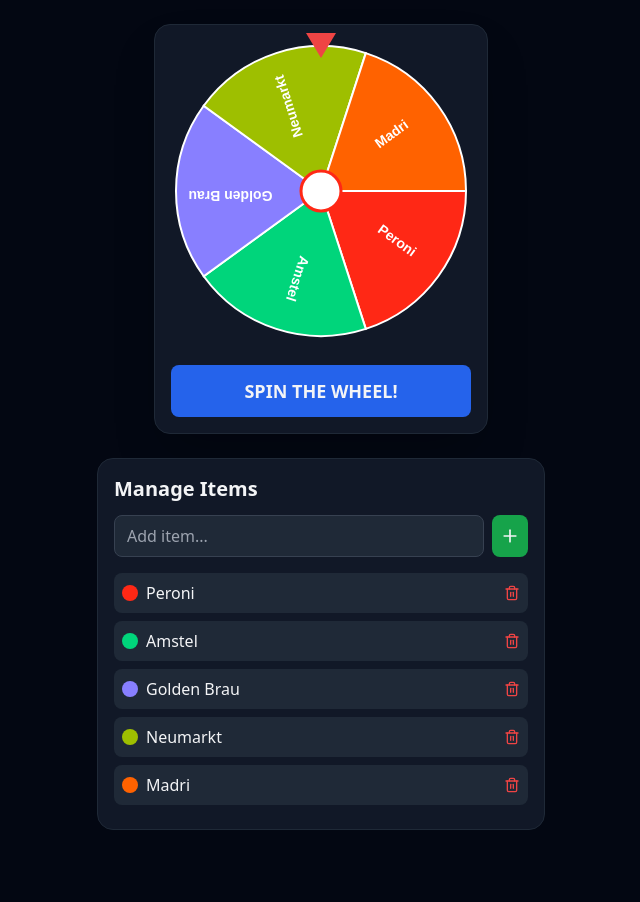
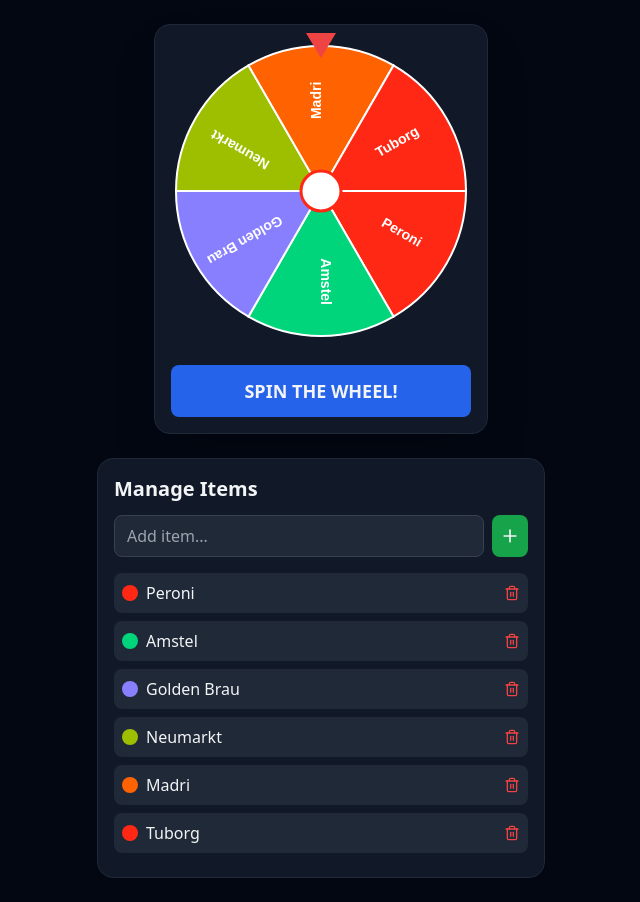
Before and after one commit to bogdanvesa95/spin-the-drink, a React (Vite) app: page / in a window 1280 px wide. Shown: the whole page, without its empty margins (319-959 px from the left). Before the commit the page ends 854 px from the top, so only its background shows below. Built offline with nearby package versions, Linux system fonts and the light colour scheme.

Commit message:
first commit

```diff
--- a/src/App.tsx
+++ b/src/App.tsx
@@ -16,6 +16,7 @@
     "Golden Brau",
     "Neumarkt",
     "Madri",
+    "Tuborg",
   ]);
   const [newItem, setNewItem] = useState("");
   const [isSpinning, setIsSpinning] = useState(false);
```
